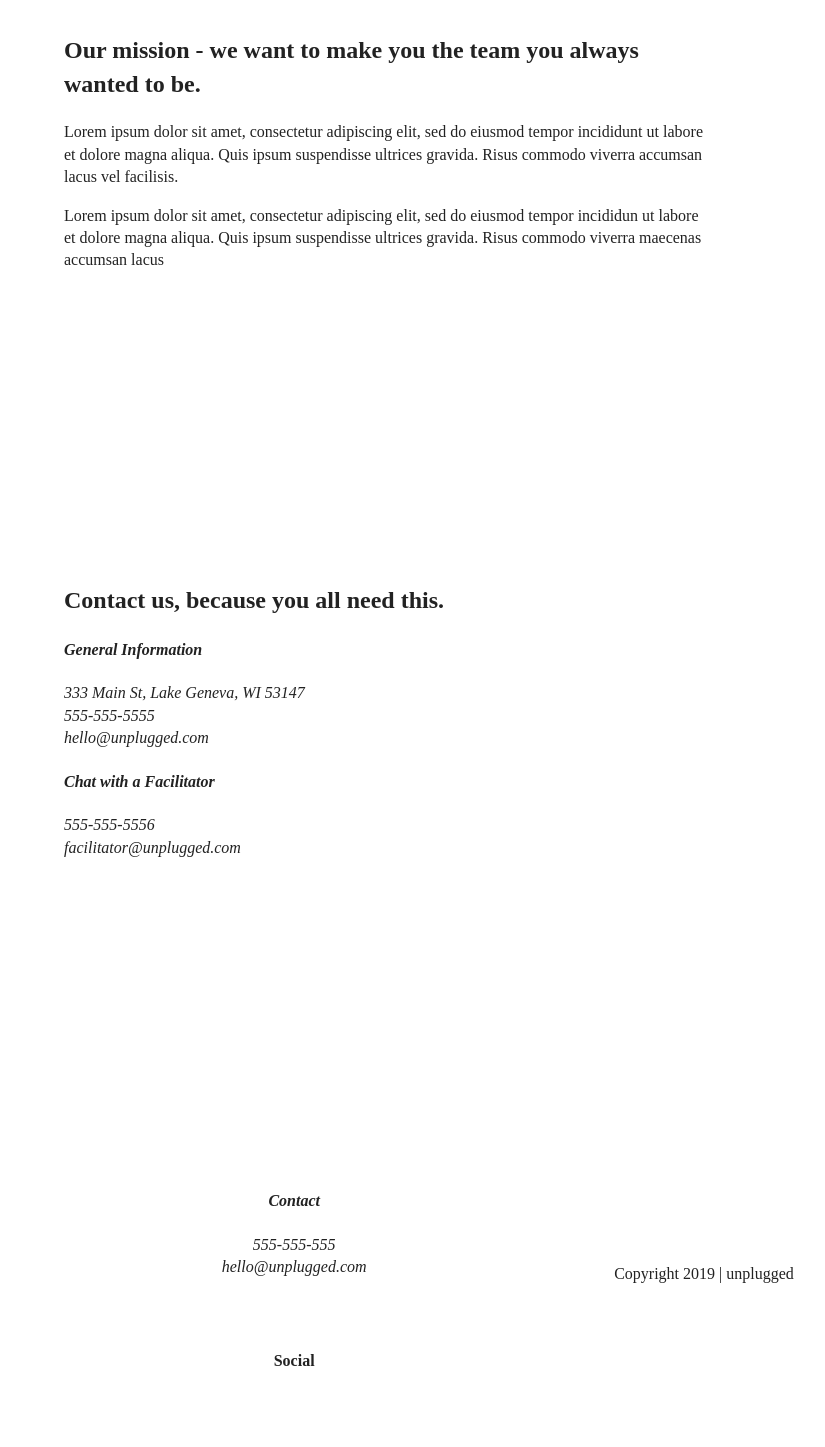
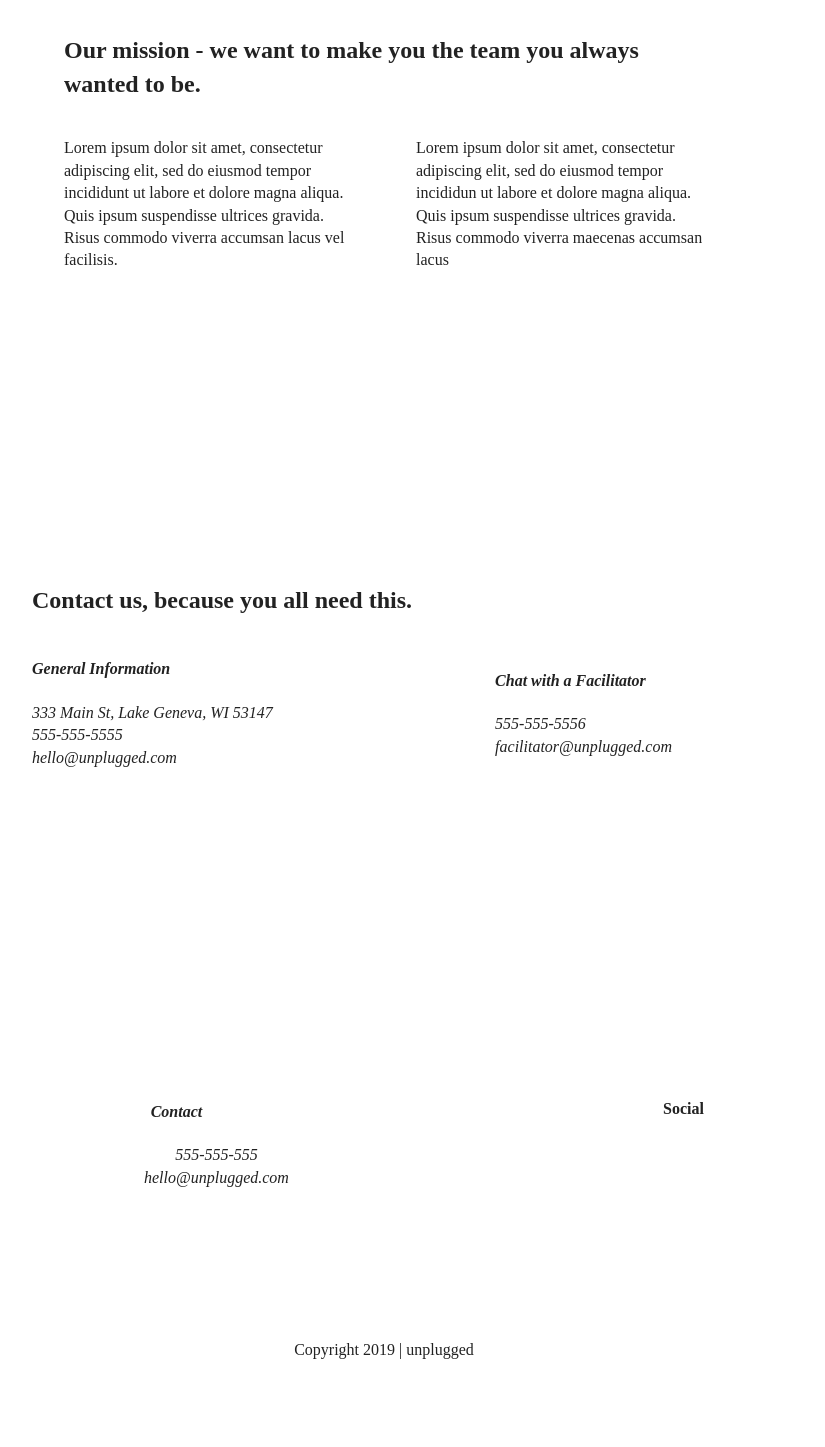
Before and after one commit to Rahina2/unplugged-latest, a plain HTML site: page about/index.html in a window 1280 px wide. Shown: the part 180-1627 px from the top of the page, without its empty margins (256-1081 px from the left). After the commit the page ends 1556 px from the top, so only its background shows below. Drawn offline with nearby package versions, Linux system fonts and the light colour scheme; files whose address does not match are found by name.

Commit message:
tablet breakpoints

```diff
--- a/css/main.css
+++ b/css/main.css
@@ -387,7 +387,6 @@ h1{
 
 header{
     display: flex;
-    justify-content: center;
 }
 
   header .content-wrapper{
@@ -402,6 +401,7 @@ header{
     }
 
     header nav ul {
+        width: 25%;
 
     }
 
@@ -430,11 +430,12 @@ header{
     /* Features */
 
     .features article {
-         width: 40%;
+         flex-basis: 40%;
          display: flex;
          justify-content:center;
          align-items: center;
          flex-flow: row-wrap;
+         margin-top: 50px;
 
     }
 
@@ -443,7 +444,11 @@ header{
     }
 
     /* Reviews */
-    .reviews article {}
+    .reviews article {
+      display: flex;
+      justify-content: space-between;
+      width: 49%;
+    }
 
     .reviews article div {
         width:
@@ -451,12 +456,16 @@ header{
 
     /* Footer */
     footer .content-wrapper {
-        width:
+        width: 60%;
         margin: 100px 0;
     }
-
+      .contact p{
+        margin-left: 80px;
+      }
     .footer-content {
-
+             display: flex;
+            justify-content: space-between;
+            align-items: center;
     }
 
     footer .contact {
@@ -464,7 +473,52 @@ header{
     }
 
     footer .copyright {
-        width:
+        width: 100%;
+       /** margin: 0 auto;**/
+        display: flex;
+            justify-content: center;
+            align-items: center;
+
+
+    }
+
+    /* ==========================================================================
+   About Page
+   ========================================================================== */
+
+   .mission-content {
+        display: flex;
+        justify-content: space-between;
+        align-items: center;
+    }
+
+    .mission-content p {
+        width: 45%;
+    }
+
+    .contact-section, .content-wrapper h2 {
+        width:95%;
+    }
+
+    .contact-content {
+        display:flex;
+        justify-content:space-between;
+        align-items:center;
+}
+
+/* ==========================================================================
+   FAQ Page
+   ========================================================================== */
+    .faq .content-wrapper {
+        justify-content: space-between;
+    }
+
+    .faq-content {
+        flex-basis: 40%;
+    }
+
+    .faq h2 {
+        width: 100%;
     }
 }
 
```
Also changed, not shown: index.html (line endings or trailing spaces).
